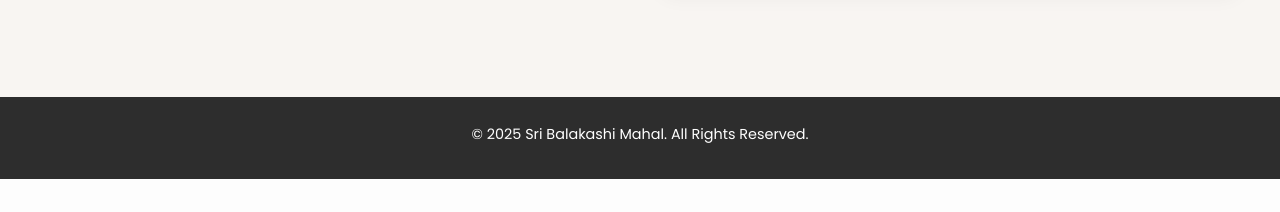
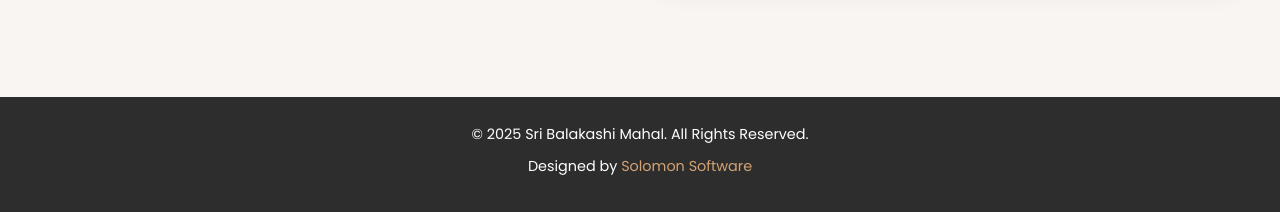
Before and after one commit to aarush67/sribalakashimahal, a website: page index.html in a window 1280 px wide. Shown: the part 3365-3577 px from the top of the page. Before the commit the page ends 3544 px from the top, so only its background shows below. Drawn offline with Linux system fonts and the light colour scheme.

Commit message:
Update index.html

```diff
--- a/index.html
+++ b/index.html
@@ -138,6 +138,7 @@
   <footer class="footer">
     <div class="container">
       <p>© 2025 Sri Balakashi Mahal. All Rights Reserved.</p>
+      <p>Designed by <a href="https://www.solomondomain.com" target="_blank">Solomon Software</a></p>
     </div>
   </footer>
 
```
